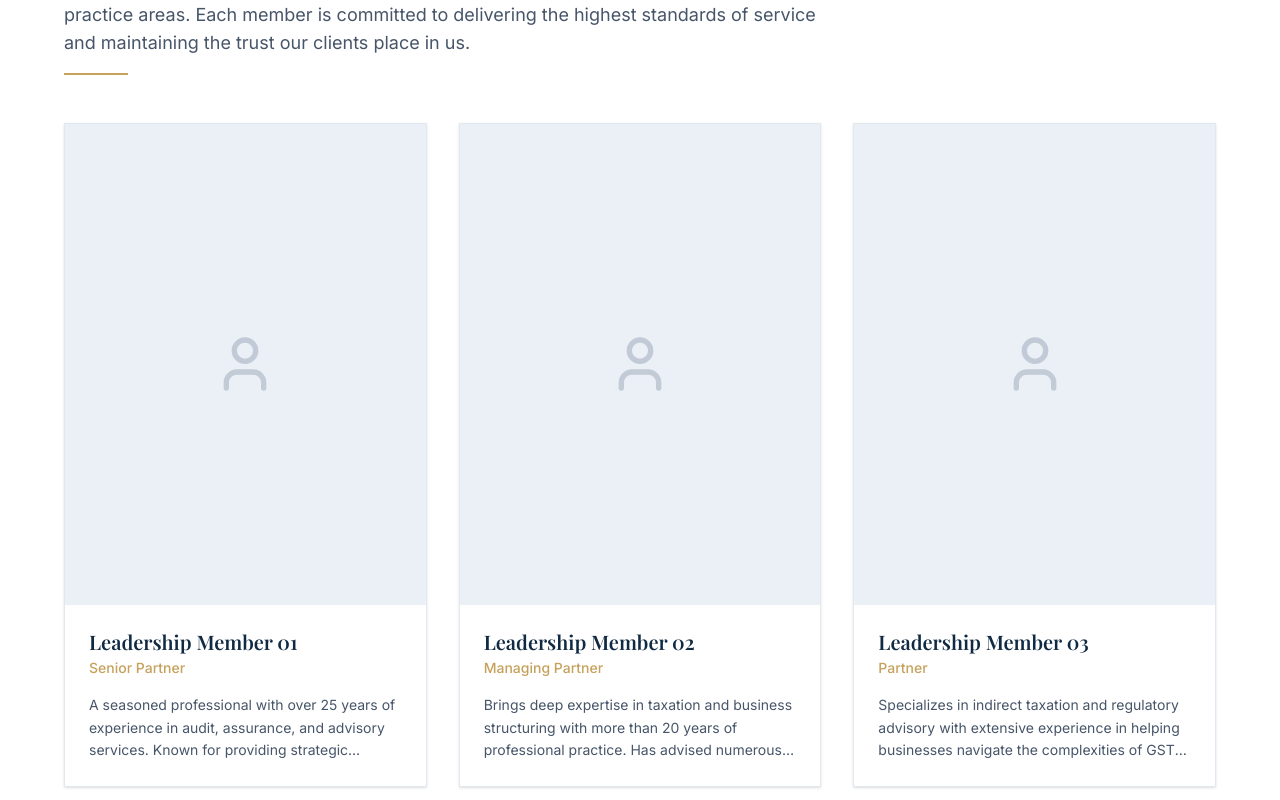
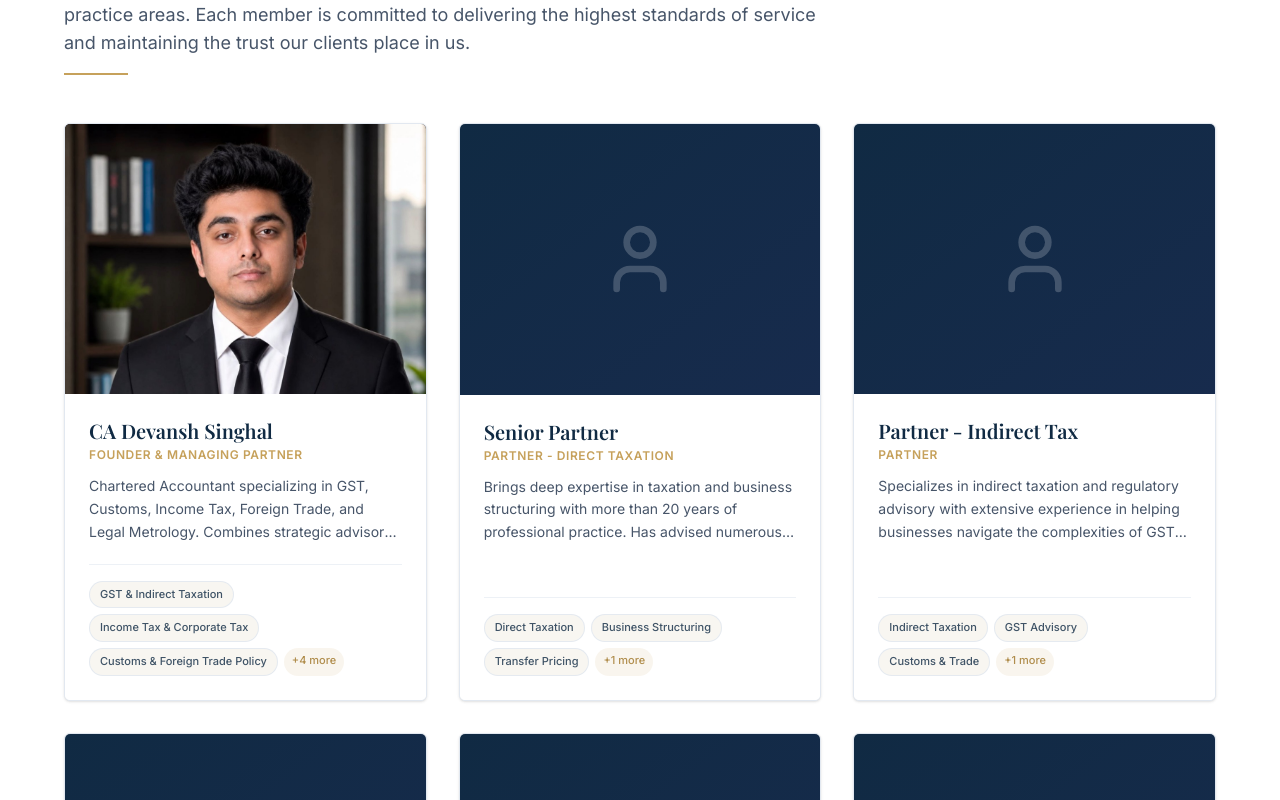
Before and after one commit to VaibhavRK/ca-website, a React (Vite) app: page /leadership in a window 1280 px wide. Shown: the part 520-1320 px from the top of the page. Built offline with nearby package versions, Linux system fonts and the light colour scheme; a web font is replaced by a local one.

Commit message:
Add CA Devansh Singhal to leadership with profile image and detailed credentials

```diff
--- a/src/components/LeadershipCard.tsx
+++ b/src/components/LeadershipCard.tsx
@@ -1,5 +1,5 @@
-import React from 'react';
-import { ArrowRight, User } from 'lucide-react';
+import React, { useState } from 'react';
+import { ArrowRight, User, X, Briefcase, BookOpen, Award, CheckCircle2 } from 'lucide-react';
 import type { LeadershipMember } from '../data/leadership';
 
 interface LeadershipCardProps {
@@ -7,26 +7,190 @@ interface LeadershipCardProps {
 }
 
 const LeadershipCard: React.FC<LeadershipCardProps> = ({ member }) => {
+  const [isOpen, setIsOpen] = useState(false);
+
   return (
-    <div className="group cursor-pointer bg-white border border-border shadow-sm hover:shadow-md hover:-translate-y-1 transition-all duration-300 ease-out flex flex-col h-full">
-      <div className="aspect-[3/4] w-full bg-bg-dark flex items-center justify-center relative overflow-hidden">
-        <User className="w-16 h-16 text-text-muted/30 group-hover:scale-105 transition-transform duration-500" />
-        <div className="absolute inset-0 bg-primary/80 opacity-0 group-hover:opacity-100 transition-opacity duration-300 flex items-center justify-center z-10">
-          <span className="text-white font-medium flex items-center gap-2 transform translate-y-4 group-hover:translate-y-0 transition-transform duration-300">
-            View Profile <ArrowRight className="w-4 h-4" />
+    <>
+      <div
+        onClick={() => setIsOpen(true)}
+        className="group cursor-pointer bg-white border border-border shadow-sm hover:shadow-xl hover:-translate-y-1.5 transition-all duration-300 ease-out flex flex-col h-full rounded-md overflow-hidden"
+      >
+        {/* Profile Image container */}
+        <div className="aspect-[4/3] w-full bg-slate-900 flex items-center justify-center relative overflow-hidden">
+          {member.image ? (
+            <img
+              src={member.image}
+              alt={member.name}
+              className="w-full h-full object-cover object-top group-hover:scale-105 transition-transform duration-500"
+            />
+          ) : (
+            <div className="w-full h-full bg-gradient-to-br from-primary to-primary-dark flex items-center justify-center">
+              <User className="w-20 h-20 text-white/20 group-hover:scale-105 transition-transform duration-500" />
+            </div>
+          )}
+
+          {/* Hover overlay */}
+          <div className="absolute inset-0 bg-gradient-to-t from-primary/90 via-primary/40 to-transparent opacity-0 group-hover:opacity-100 transition-opacity duration-300 flex items-end p-6 z-10">
+            <span className="text-accent font-medium text-sm flex items-center gap-2 transform translate-y-3 group-hover:translate-y-0 transition-transform duration-300">
+              View Profile & Credentials <ArrowRight className="w-4 h-4" />
             </span>
           </div>
         </div>
-      <div className="p-6 flex flex-col flex-1">
-        <h3 className="text-xl font-body font-bold text-primary">
+
+        {/* Info Box */}
+        <div className="p-6 flex flex-col flex-1 bg-white">
+          <div className="flex-1">
+            <h3 className="text-xl font-heading font-bold text-primary group-hover:text-accent transition-colors">
               {member.name}
             </h3>
-        <p className="text-accent font-medium text-sm mt-1">{member.designation}</p>
-        <p className="text-text-secondary text-sm mt-4 leading-relaxed line-clamp-3">
+            <p className="text-accent font-semibold text-xs tracking-wider uppercase mt-1">
+              {member.designation}
+            </p>
+            <p className="text-text-secondary text-sm mt-3 leading-relaxed line-clamp-3">
+              {member.bio}
+            </p>
+          </div>
+
+          {/* Expertise Tags */}
+          <div className="mt-5 pt-4 border-t border-border/60 flex flex-wrap gap-1.5">
+            {member.expertise.slice(0, 3).map((exp, i) => (
+              <span
+                key={i}
+                className="text-[11px] font-medium bg-bg-alt text-primary/80 px-2.5 py-1 rounded-full border border-border/80"
+              >
+                {exp}
+              </span>
+            ))}
+            {member.expertise.length > 3 && (
+              <span className="text-[11px] font-medium bg-accent/10 text-accent-dark px-2 py-1 rounded-full">
+                +{member.expertise.length - 3} more
+              </span>
+            )}
+          </div>
+        </div>
+      </div>
+
+      {/* Profile Modal */}
+      {isOpen && (
+        <div
+          className="fixed inset-0 z-50 flex items-center justify-center p-4 bg-slate-950/70 backdrop-blur-sm animate-fade-in"
+          onClick={() => setIsOpen(false)}
+        >
+          <div
+            className="bg-white rounded-xl shadow-2xl w-full max-w-3xl max-h-[90vh] overflow-y-auto border border-border relative animate-scale-up"
+            onClick={(e) => e.stopPropagation()}
+          >
+            {/* Close Button */}
+            <button
+              onClick={() => setIsOpen(false)}
+              className="absolute top-4 right-4 z-20 w-10 h-10 rounded-full bg-slate-100 text-slate-600 hover:bg-slate-200 hover:text-slate-900 transition-colors flex items-center justify-center"
+              aria-label="Close modal"
+            >
+              <X className="w-5 h-5" />
+            </button>
+
+            {/* Modal Header Banner */}
+            <div className="bg-primary text-white p-6 md:p-8 flex flex-col md:flex-row items-center md:items-start gap-6 border-b border-white/10">
+              <div className="w-28 h-28 md:w-36 md:h-36 rounded-lg overflow-hidden border-2 border-accent/40 shadow-lg shrink-0 bg-slate-800">
+                {member.image ? (
+                  <img src={member.image} alt={member.name} className="w-full h-full object-cover object-top" />
+                ) : (
+                  <div className="w-full h-full flex items-center justify-center bg-primary-dark">
+                    <User className="w-16 h-16 text-white/30" />
+                  </div>
+                )}
+              </div>
+              <div className="text-center md:text-left flex-1">
+                <span className="inline-block px-3 py-1 bg-accent/20 text-accent font-semibold text-xs tracking-wider uppercase rounded-full mb-2 border border-accent/30">
+                  {member.designation}
+                </span>
+                <h2 className="text-2xl md:text-3xl font-heading font-bold text-white">
+                  {member.name}
+                </h2>
+                <p className="text-white/80 text-sm mt-2 leading-relaxed">
                   {member.bio}
                 </p>
               </div>
             </div>
+
+            {/* Modal Content */}
+            <div className="p-6 md:p-8 space-y-8 bg-white">
+              {/* Full Bio Paragraphs */}
+              {member.fullBio && member.fullBio.length > 0 && (
+                <div className="space-y-4">
+                  <h4 className="text-lg font-heading font-bold text-primary border-b border-border pb-2 flex items-center gap-2">
+                    <Award className="w-5 h-5 text-accent" /> Professional Background
+                  </h4>
+                  {member.fullBio.map((paragraph, idx) => (
+                    <p key={idx} className="text-slate-700 text-sm leading-relaxed">
+                      {paragraph}
+                    </p>
+                  ))}
+                </div>
+              )}
+
+              {/* Previous Experience */}
+              {member.previousExperience && member.previousExperience.length > 0 && (
+                <div>
+                  <h4 className="text-lg font-heading font-bold text-primary border-b border-border pb-2 mb-3 flex items-center gap-2">
+                    <Briefcase className="w-5 h-5 text-accent" /> Prior Firm & Corporate Experience
+                  </h4>
+                  <div className="grid grid-cols-1 sm:grid-cols-2 gap-2.5">
+                    {member.previousExperience.map((firm, idx) => (
+                      <div key={idx} className="flex items-center gap-2.5 p-3 rounded-lg bg-bg-alt border border-border/80">
+                        <CheckCircle2 className="w-4 h-4 text-accent shrink-0" />
+                        <span className="text-xs font-semibold text-slate-800">{firm}</span>
+                      </div>
+                    ))}
+                  </div>
+                </div>
+              )}
+
+              {/* Publications & Articles */}
+              {member.publications && member.publications.length > 0 && (
+                <div>
+                  <h4 className="text-lg font-heading font-bold text-primary border-b border-border pb-2 mb-3 flex items-center gap-2">
+                    <BookOpen className="w-5 h-5 text-accent" /> Research & Publications
+                  </h4>
+                  <ul className="space-y-2">
+                    {member.publications.map((pub, idx) => (
+                      <li key={idx} className="text-xs text-slate-700 bg-slate-50 p-3 rounded-md border border-slate-200 flex items-start gap-2">
+                        <span className="w-1.5 h-1.5 rounded-full bg-accent mt-1.5 shrink-0"></span>
+                        <span>{pub}</span>
+                      </li>
+                    ))}
+                  </ul>
+                </div>
+              )}
+
+              {/* Areas of Practice & Expertise */}
+              <div>
+                <h4 className="text-lg font-heading font-bold text-primary border-b border-border pb-2 mb-3">
+                  Areas of Practice & Expertise
+                </h4>
+                <div className="flex flex-wrap gap-2">
+                  {member.expertise.map((item, idx) => (
+                    <span key={idx} className="text-xs font-medium bg-primary/10 text-primary px-3 py-1.5 rounded-md border border-primary/20">
+                      {item}
+                    </span>
+                  ))}
+                </div>
+              </div>
+
+              {/* CTA Footer inside Modal */}
+              <div className="pt-4 border-t border-border flex justify-end">
+                <button
+                  onClick={() => setIsOpen(false)}
+                  className="px-6 py-2.5 bg-primary text-white text-sm font-medium rounded-md hover:bg-accent transition-colors"
+                >
+                  Close Profile
+                </button>
+              </div>
+            </div>
+          </div>
+        </div>
+      )}
+    </>
   );
 };
 
--- a/src/data/leadership.ts
+++ b/src/data/leadership.ts
@@ -4,28 +4,53 @@ export interface LeadershipMember {
   name: string;
   designation: string;
   bio: string;
+  fullBio?: string[];
+  image?: string;
   expertise: string[];
+  previousExperience?: string[];
+  publications?: string[];
 }
 
 export const leadershipMembers: LeadershipMember[] = [
   {
-    id: '1',
-    slug: 'leadership-member-01',
-    name: 'Leadership Member 01',
-    designation: 'Senior Partner',
-    bio: 'A seasoned professional with over 25 years of experience in audit, assurance, and advisory services. Known for providing strategic counsel to leading corporations and fostering long-term client relationships built on trust and excellence.',
+    id: 'devansh-singhal',
+    slug: 'ca-devansh-singhal',
+    name: 'CA Devansh Singhal',
+    designation: 'Founder & Managing Partner',
+    image: '/images/leadership/devansh-singhal.jpg',
+    bio: 'Chartered Accountant specializing in GST, Customs, Income Tax, Foreign Trade, and Legal Metrology. Combines strategic advisory with strong litigation capabilities across regulatory and appellate forums.',
+    fullBio: [
+      'Devansh Singhal & Company is founded by CA Devansh Singhal. He is a Chartered Accountant with a practice focused on GST, Customs, Income Tax, Foreign Trade, and Legal Metrology. He advises businesses, promoters, and professionals on complex tax matters, combining strategic advisory with strong litigation capabilities across regulatory and appellate forums.',
+      'Prior to establishing his independent practice, he worked with Price Waterhouse & Co. LLP, NITYA Tax Associates, Bobby Parikh Associates, and ITC Hotels Limited, where he gained experience in indirect tax litigation, transaction advisory, tax technology, and corporate tax functions. This diverse exposure enables him to deliver solutions that are both technically sound and commercially practical.',
+      'His litigation practice includes investigations, show cause notices, adjudication, assessment, appeals, GSTAT, ITAT matters, customs disputes, refund litigation, and high-value departmental representations. He has also assisted in writ proceedings and regularly works on matters involving classification, valuation, input tax credit, and other contentious tax issues.',
+      'Beyond his professional practice, Devansh is an active researcher and published author. His articles have been featured by Taxsutra and VILGST, and he regularly publishes technical analyses on significant judicial decisions and evolving developments in Indian tax law.'
+    ],
     expertise: [
-      'Audit & Assurance',
-      'Corporate Governance',
-      'Strategic Advisory',
-      'Regulatory Compliance',
+      'GST & Indirect Taxation',
+      'Income Tax & Corporate Tax',
+      'Customs & Foreign Trade Policy',
+      'Legal Metrology & Regulatory Compliance',
+      'GSTAT & ITAT Appeals',
+      'Indirect Tax Litigation',
+      'Transaction Advisory & Tax Tech'
     ],
+    previousExperience: [
+      'Price Waterhouse & Co. LLP',
+      'NITYA Tax Associates',
+      'Bobby Parikh Associates',
+      'ITC Hotels Limited'
+    ],
+    publications: [
+      'Taxsutra - Feature Technical Articles on Indian Tax Law',
+      'VILGST - Case Analysis & Judicial Decision Reviews',
+      'Regular Technical Papers on Contentious GST & Customs Issues'
+    ]
   },
   {
     id: '2',
     slug: 'leadership-member-02',
-    name: 'Leadership Member 02',
-    designation: 'Managing Partner',
+    name: 'Senior Partner',
+    designation: 'Partner - Direct Taxation',
     bio: 'Brings deep expertise in taxation and business structuring with more than 20 years of professional practice. Has advised numerous businesses on complex tax planning and compliance matters across multiple jurisdictions.',
     expertise: [
       'Direct Taxation',
@@ -37,7 +62,7 @@ export const leadershipMembers: LeadershipMember[] = [
   {
     id: '3',
     slug: 'leadership-member-03',
-    name: 'Leadership Member 03',
+    name: 'Partner - Indirect Tax',
     designation: 'Partner',
     bio: 'Specializes in indirect taxation and regulatory advisory with extensive experience in helping businesses navigate the complexities of GST and customs regulations. A recognized thought leader in the profession.',
     expertise: [
@@ -50,7 +75,7 @@ export const leadershipMembers: LeadershipMember[] = [
   {
     id: '4',
     slug: 'leadership-member-04',
-    name: 'Leadership Member 04',
+    name: 'Partner - Corporate Advisory',
     designation: 'Partner',
     bio: 'An accomplished professional with a focus on business advisory and financial consulting. Has led numerous engagements involving due diligence, valuations, and strategic planning for organizations of all sizes.',
     expertise: [
@@ -63,7 +88,7 @@ export const leadershipMembers: LeadershipMember[] = [
   {
     id: '5',
     slug: 'leadership-member-05',
-    name: 'Leadership Member 05',
+    name: 'Director - Technology Advisory',
     designation: 'Director',
     bio: 'Leads the firm\'s technology advisory practice with over 15 years of experience in IT risk, digital transformation, and cybersecurity. Passionate about helping organizations leverage technology for competitive advantage.',
     expertise: [
@@ -76,7 +101,7 @@ export const leadershipMembers: LeadershipMember[] = [
   {
     id: '6',
     slug: 'leadership-member-06',
-    name: 'Leadership Member 06',
+    name: 'Director - Business Solutions',
     designation: 'Director',
     bio: 'Oversees the firm\'s accounting and process outsourcing practice. Known for building efficient operational frameworks that help businesses streamline their financial operations and focus on growth.',
     expertise: [
```
Also changed, not shown: public/images/leadership/devansh-singhal.jpg (added). Lines whose indentation alone changed are shown as unchanged.
